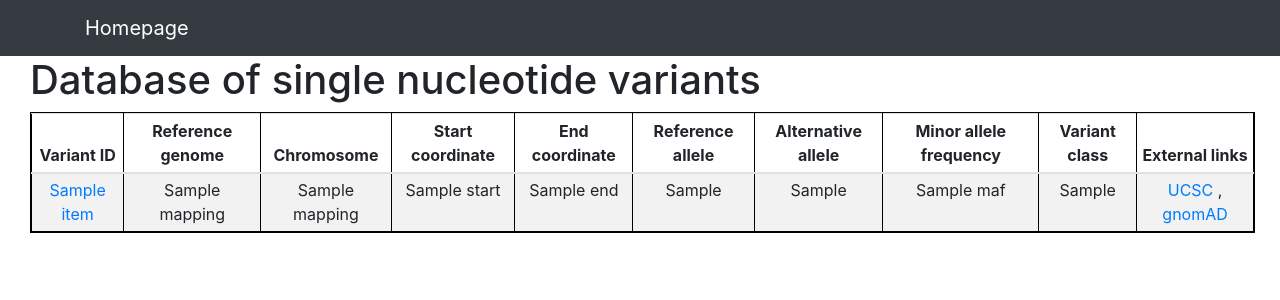
After one commit to sophie22/mongovardb, a Django app: page /home/ in a window 1280 px wide. The commit adds this page. Shown: the top 300 px of the page. Run offline with Django 3.2, Linux system fonts and the light colour scheme; tables that the repository leaves empty hold one stand-in row (values such as "Sample post"); a database or web service that is not in the repository returns one stand-in record (values such as "Sample title"); some libraries are stand-ins or nearby versions.

Commit message:
create a Home page to display top 22 variants

```diff
--- /dev/null
+++ b/dbSNP/dbsnp_app/templates/dbsnp_app/home.html
@@ -0,0 +1,58 @@
+<!DOCTYPE html>
+{% extends 'dbsnp_app/template.html' %} <!-- template inheritance -->
+
+{% block title %}
+Homepage
+{% endblock %}
+
+{% if messages %}
+    {% for message in messages %}
+        <div class="alert {{message.tags}}">
+            <strong>{{ message }}</strong>
+        </div>
+    {% endfor %}
+{% endif %}
+
+{% block content %}
+<h1>Database of single nucleotide variants</h1>
+
+<!-- <a href="/submit/"><button type="button" class = "bt btn-primary">Submit new</button></a></br></br> -->
+{% endblock %}
+
+{% block table %}
+<table style="width:98%" class="table table-striped table-sm table-responsive">
+<thead class="thead-inverse">
+	<tr> <!--define header-->
+		<th >Variant ID</th>
+		<th >Reference genome</th>
+		<th >Chromosome</th>
+		<th >Start coordinate</th>
+		<th >End coordinate</th>
+		<th >Reference allele</th>
+		<th >Alternative allele</th>
+		<th >Minor allele frequency</th>
+		<th >Variant class</th>
+		<th >External links</th>
+	</tr>
+</thead>
+<tbody>
+	{% for variant in variants %} <!-- create a new row for each variant submitted  -->
+	<tr> 	<!--'variants' is the key in the content dictionary provided in the views.py -->
+		<td><a href="https://www.ncbi.nlm.nih.gov/snp/{{variant.dbSNP_ID}}">{{ variant.dbSNP_ID }}</a></td>
+		<td>{{ variant.refGen }}</td>
+		<td>{{ variant.chr }}</td>
+		<td>{{ variant.start }}</td>
+		<td>{{ variant.end }}</td>
+		<td>{{ variant.ref }}</td>
+		<td>{{ variant.alt }}</td>
+		<td>{{ variant.MAF }}</td>
+		<td>{{ variant.var_class }}</td>
+		<td><a href="https://genome-euro.ucsc.edu/cgi-bin/hgTracks?db=hg38&lastVirtModeType=default&lastVirtModeExtraState=&virtModeType=default&virtMode=0&nonVirtPosition=&position=chr{{variant.chr}}%3A{{variant.start}}-{{variant.end}}">UCSC</a> , <a href="https://gnomad.broadinstitute.org/variant/{{ variant.chr }}-{{ variant.start }}-{{variant.ref}}-{{variant.alt}}?dataset=gnomad_r3">gnomAD</a></td>
+	</tr>
+	{% endfor %}  <!-- always have to close for loops in HTML -->
+</tbody>
+</table>
+{% endblock %}
+
+{% block home-button %}
+{% endblock %}
--- a/dbSNP/dbsnp_app/templates/dbsnp_app/template.html
+++ b/dbSNP/dbsnp_app/templates/dbsnp_app/template.html
@@ -20,14 +20,14 @@
 	<body>
 		<nav class="navbar navbar-expand-lg navbar-dark bg-dark">
 			<div class="container">
-				<a class="navbar-brand" href="{% url 'base' %}">Other databases</a>
+				<a class="navbar-brand" href="{% url 'home' %}">Homepage</a>
 			</div>
 		</nav>
 
 		<div style="padding-left: 30px" id="content", name="content"> <!--not quite sure what this does -->
 			{% block content %}
 				<h1>This is a base page </h1>
-				<p>Hopefully something useful will come here evenetually</p>
+				<p>Hopefully something useful will come here eventually</p>
 				<p>{{this}}</p>
 			{% endblock %}
 
@@ -51,7 +51,7 @@
 
 
 		{% block home-button %}
-		<a href="{% url 'base' %}"><button type="button" name = "home" class = "bt btn-primary">Back to database selection</button></a>
+		<a href="{% url 'home' %}"><button type="button" name = "home" class = "bt btn-primary">Back to database selection</button></a>
 		{% endblock %}
 		</div>
 
--- a/dbSNP/dbsnp_app/urls.py
+++ b/dbSNP/dbsnp_app/urls.py
@@ -3,5 +3,6 @@ from . import views
 
 urlpatterns = [
 	path("", views.index, name="index"),
+	path("home/", views.home, name="home"),
 
 ]
--- a/dbSNP/dbsnp_app/views.py
+++ b/dbSNP/dbsnp_app/views.py
@@ -1,9 +1,9 @@
 from django.shortcuts import render
 from django.http import HttpResponse
 from .utils import connect_mongo
+# import pandas as pd
 
-# Create a connection to the Mongo Database
-### Import database credentials and path to IR_json files
+### Import database and collection information
 try:
     from .credentials import mongodb_cred
     database = mongodb_cred['database'] # dbSNP
@@ -11,19 +11,45 @@ try:
 except ImportError:
     print("Database credentials must be first defined in credentials.py! Exiting.")
 
+# Create a connection to the Mongo Database
 client = connect_mongo()
 db_handle = client[database]
 collection_handle = db_handle[collection]
 
-variant_records = collection_handle.find({})
-# Print on the terminal
-for i, r in enumerate(variant_records):
-    if i == 2: break
-    print(r.keys())
-
-
-
-# Create your views here.
 
 def index(request):
     return HttpResponse("Hello, world. You're at the index page.")
+
+
+def home(request):
+    data_list = []
+    variant_records = collection_handle.find().limit(22)
+    # Print on the terminal
+    for i, r in enumerate(variant_records):
+        # if i == 10: break
+        data_list.append({
+            'dbSNP_ID': r['name'],
+            'refGen': r['mappings'][0]['assembly_name'],
+            'chr': r['mappings'][0]['seq_region_name'],
+            'start': r['mappings'][0]['start'],
+            'end': r['mappings'][0]['end'],
+            'ref': r['ancestral_allele'],
+            'alt': r['minor_allele'],
+            'MAF': r['MAF'],
+            'var_class': r['var_class']
+        })
+    content_dict = {'variants': data_list}
+    return render(request, "dbsnp_app/home.html", content_dict)
+
+# Available fields based on the first 200 records
+# {'_id': <class 'bson.objectid.ObjectId'>,
+# 'MAF': <class 'str'>, 'ambiguity': <class 'str'>, 'ancestral_allele': <class 'str'>,
+# 'minor_allele': <class 'str'>, 'most_severe_consequence': <class 'str'>,
+# 'name': <class 'str'>, 'source': <class 'str'>, 'var_class': <class 'str'>, 'failed': <class 'str'>
+# 'evidence': <class 'list of strings of length 0-3'>, 'synonyms': <class 'list of strings of length 1-6'>,
+#  'mappings': <class 'list of length 1 containing a dict'>}
+
+# ['mappings'][0] fields:
+# {'location': <class 'str'>, 'assembly_name': <class 'str'>, 'end': <class 'int'>,
+# 'seq_region_name': <class 'str'>, 'strand': <class 'int'>, 'coord_system': <class 'str'>,
+# 'allele_string': <class 'str'>, 'start': <class 'int'>}
```
Also changed, not shown: 1 other file.
